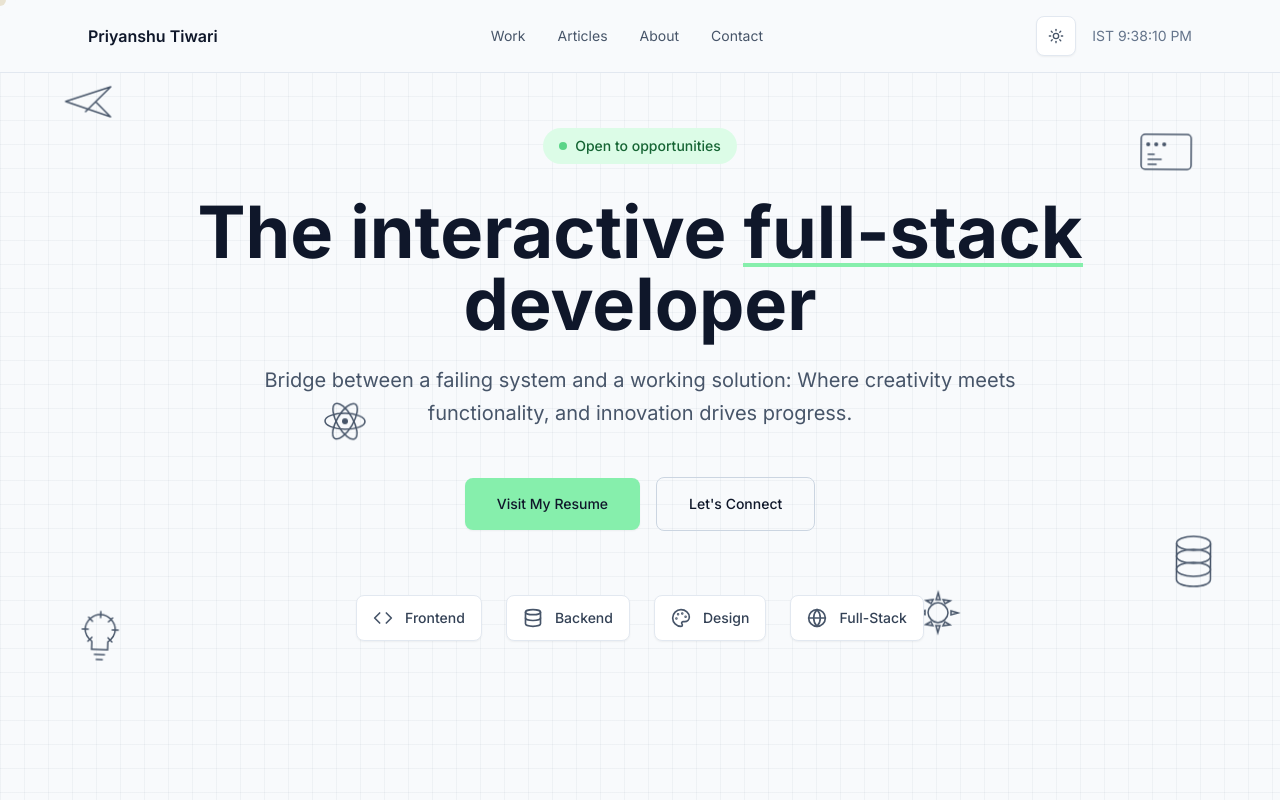
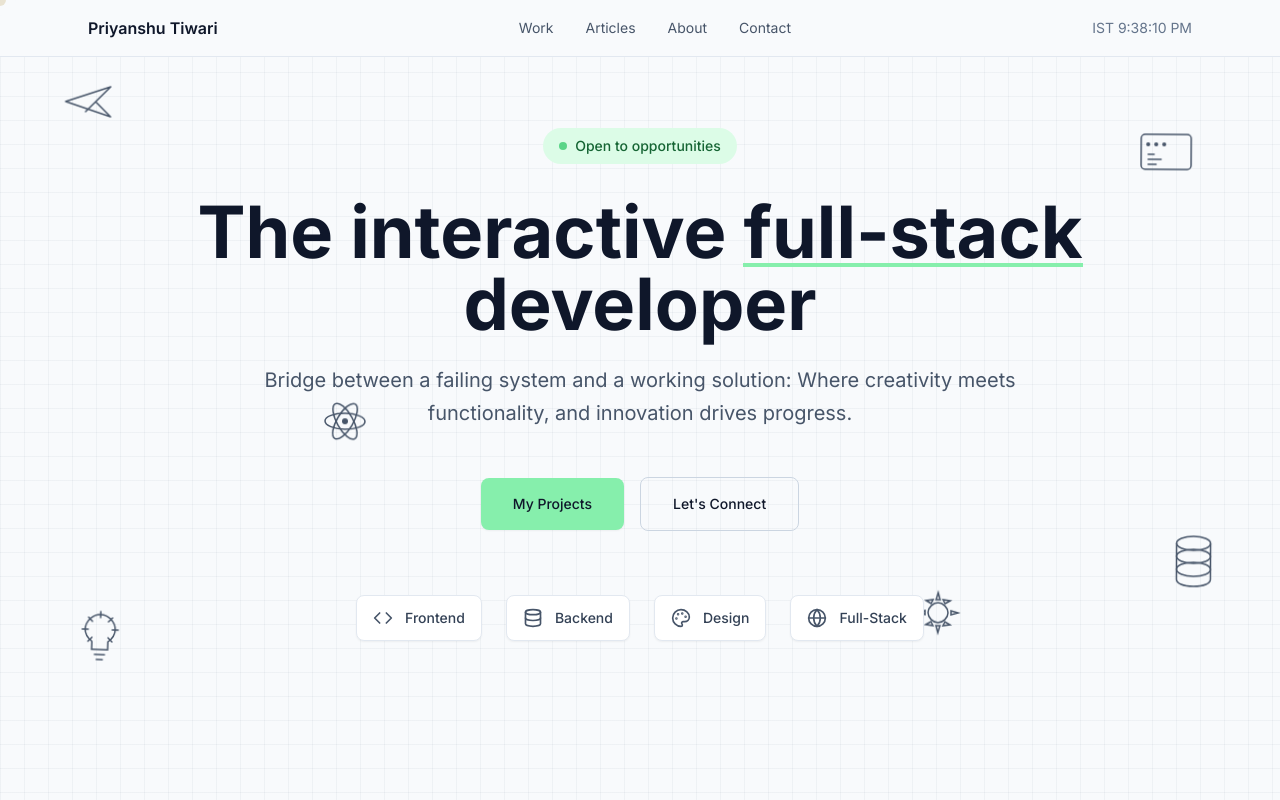
Before and after one commit to priyanshtiwari001/portfolio-ready, a Next.js app: page / in a window 1280 px wide. Shown: the top 800 px of the page. Built offline with nearby package versions, Linux system fonts and the light colour scheme.

Commit message:
removed resume!

```diff
--- a/app/page.tsx
+++ b/app/page.tsx
@@ -258,68 +258,68 @@ const FloatingElements = () => {
 }
 
 // Theme Toggle Component
-const ThemeToggle = () => {
-  const [isDark, setIsDark] = useState(false)
+// const ThemeToggle = () => {
+//   const [isDark, setIsDark] = useState(false)
 
-  useEffect(() => {
-    const savedTheme = localStorage.getItem("theme")
-    const prefersDark = window.matchMedia("(prefers-color-scheme: dark)").matches
+//   useEffect(() => {
+//     const savedTheme = localStorage.getItem("theme")
+//     const prefersDark = window.matchMedia("(prefers-color-scheme: dark)").matches
 
-    if (savedTheme === "dark" || (!savedTheme && prefersDark)) {
-      setIsDark(true)
-      document.documentElement.classList.add("dark")
-    }
-  }, [])
+//     if (savedTheme === "dark" || (!savedTheme && prefersDark)) {
+//       setIsDark(true)
+//       document.documentElement.classList.add("dark")
+//     }
+//   }, [])
 
-  const toggleTheme = useCallback(() => {
-    const newTheme = !isDark
-    setIsDark(newTheme)
+//   const toggleTheme = useCallback(() => {
+//     const newTheme = !isDark
+//     setIsDark(newTheme)
 
-    if (newTheme) {
-      document.documentElement.classList.add("dark")
-      localStorage.setItem("theme", "dark")
-    } else {
-      document.documentElement.classList.remove("dark")
-      localStorage.setItem("theme", "light")
-    }
-  }, [isDark])
+//     if (newTheme) {
+//       document.documentElement.classList.add("dark")
+//       localStorage.setItem("theme", "dark")
+//     } else {
+//       document.documentElement.classList.remove("dark")
+//       localStorage.setItem("theme", "light")
+//     }
+//   }, [isDark])
 
-  return (
-    <motion.button
-      onClick={toggleTheme}
-      className="relative w-10 h-10 rounded-lg bg-white dark:bg-slate-800 border border-slate-200 dark:border-slate-700 flex items-center justify-center shadow-sm"
-      whileHover={{ scale: 1.05 }}
-      whileTap={{ scale: 0.95 }}
-      transition={{ duration: 0.15 }}
-      data-magnetic
-      aria-label="Toggle theme"
-    >
-      <AnimatePresence mode="wait">
-        {isDark ? (
-          <motion.div
-            key="moon"
-            initial={{ rotate: -45, opacity: 0 }}
-            animate={{ rotate: 0, opacity: 1 }}
-            exit={{ rotate: 45, opacity: 0 }}
-            transition={{ duration: 0.2 }}
-          >
-            <Moon className="w-4 h-4 text-slate-600" />
-          </motion.div>
-        ) : (
-          <motion.div
-            key="sun"
-            initial={{ rotate: 45, opacity: 0 }}
-            animate={{ rotate: 0, opacity: 1 }}
-            exit={{ rotate: -45, opacity: 0 }}
-            transition={{ duration: 0.2 }}
-          >
-            <Sun className="w-4 h-4 text-slate-600" />
-          </motion.div>
-        )}
-      </AnimatePresence>
-    </motion.button>
-  )
-}
+//   return (
+//     <motion.button
+//       onClick={toggleTheme}
+//       className="relative w-10 h-10 rounded-lg bg-white dark:bg-slate-800 border border-slate-200 dark:border-slate-700 flex items-center justify-center shadow-sm"
+//       whileHover={{ scale: 1.05 }}
+//       whileTap={{ scale: 0.95 }}
+//       transition={{ duration: 0.15 }}
+//       data-magnetic
+//       aria-label="Toggle theme"
+//     >
+//       <AnimatePresence mode="wait">
+//         {isDark ? (
+//           <motion.div
+//             key="moon"
+//             initial={{ rotate: -45, opacity: 0 }}
+//             animate={{ rotate: 0, opacity: 1 }}
+//             exit={{ rotate: 45, opacity: 0 }}
+//             transition={{ duration: 0.2 }}
+//           >
+//             <Moon className="w-4 h-4 text-slate-600" />
+//           </motion.div>
+//         ) : (
+//           <motion.div
+//             key="sun"
+//             initial={{ rotate: 45, opacity: 0 }}
+//             animate={{ rotate: 0, opacity: 1 }}
+//             exit={{ rotate: -45, opacity: 0 }}
+//             transition={{ duration: 0.2 }}
+//           >
+//             <Sun className="w-4 h-4 text-slate-600" />
+//           </motion.div>
+//         )}
+//       </AnimatePresence>
+//     </motion.button>
+//   )
+// }
 
 // Clean Button Component
 const CleanButton = ({ children, className = "", variant = "default", href, ...props }: any) => {
@@ -701,7 +701,7 @@ export default function Portfolio() {
           </nav>
 
           <div className="flex items-center gap-4">
-            <ThemeToggle />
+            {/* <ThemeToggle /> */}
             <motion.div
               initial={{ opacity: 0, x: 20 }}
               animate={{ opacity: 1, x: 0 }}
@@ -752,8 +752,8 @@ export default function Portfolio() {
               transition={{ delay: 0.6 }}
               className="flex flex-col sm:flex-row gap-4 justify-center items-center"
             >
-              <CleanButton target="blank" variant="accent" className="px-8 py-4 text-base" href="https://drive.google.com/file/d/1rk5qMkHnK8VbF5THtTCyqd1La1kMtQWk/view?usp=drive_link">
-               Visit My Resume
+              <CleanButton target="blank" variant="accent" className="px-8 py-4 text-base" href="#work">
+               My Projects
               </CleanButton>
               <CleanButton variant="outline" className="px-8 py-4 text-base" href="#contact">
                 Let's Connect
```
